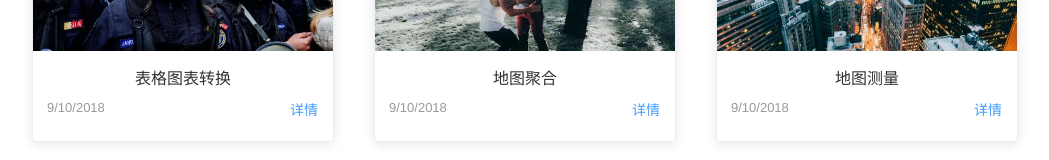
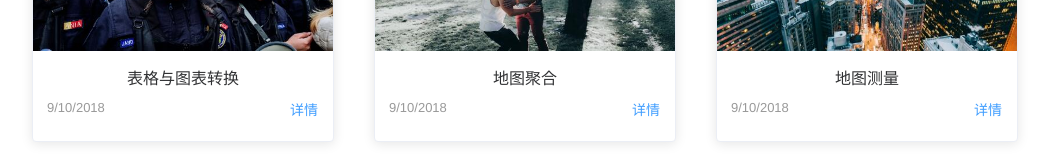
Before and after one commit to xiallyspider/Visualization, a Vue app: page /#/echarts in a window 1280 px wide. Shown: the part 221-381 px from the top of the page, without its empty margins (115-1164 px from the left). Built offline with nearby package versions, Linux system fonts and the light colour scheme; the HTML template or start-up script is replaced by a standard one.

Commit message:
echarts demo item

```diff
--- a/src/components/view/Echarts.vue
+++ b/src/components/view/Echarts.vue
@@ -19,7 +19,7 @@ export default {
     return {
       currentDate: new Date().toLocaleDateString(),
       echartsDemo: [
-        { name: '表格图表转换', img: 'echarts/table2chart.jpg', index: '0' },
+        { name: '表格与图表转换', img: 'echarts/table2chart.jpg', index: '0' },
         { name: '地图聚合', img: 'echarts/clustermap.jpg', index: '1' },
         { name: '地图测量', img: 'echarts/map.jpg', index: '2' }
       ]
@@ -69,7 +69,6 @@ export default {
     display: table;
     content: "";
 }
-
 .clearfix:after {
     clear: both
 }
```
